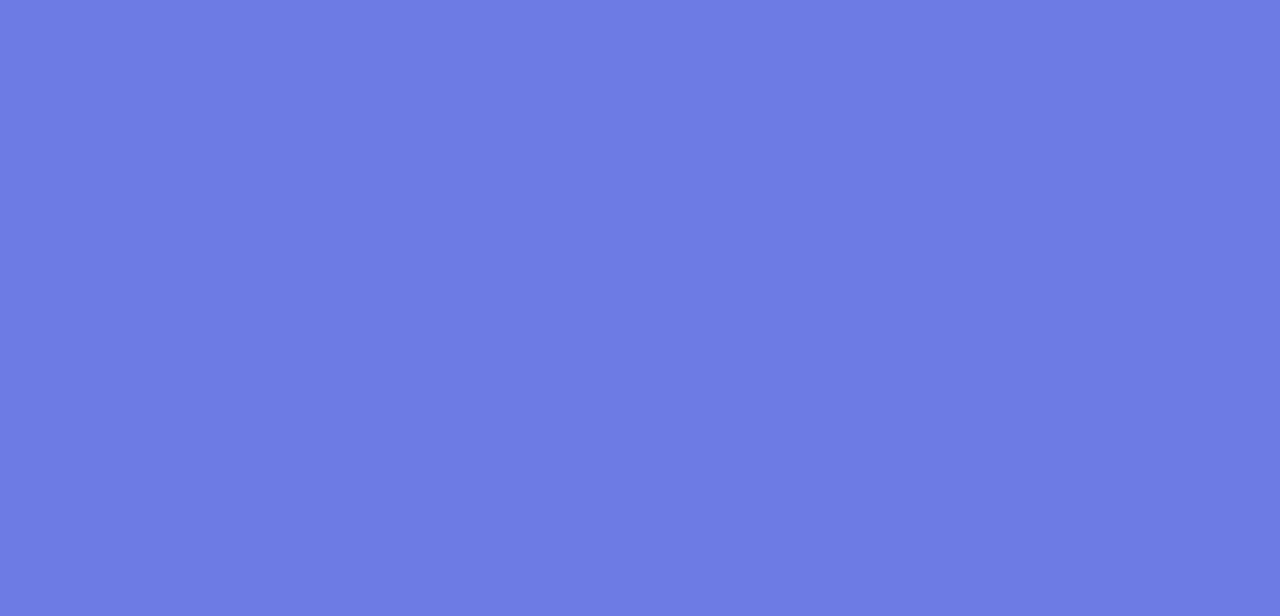
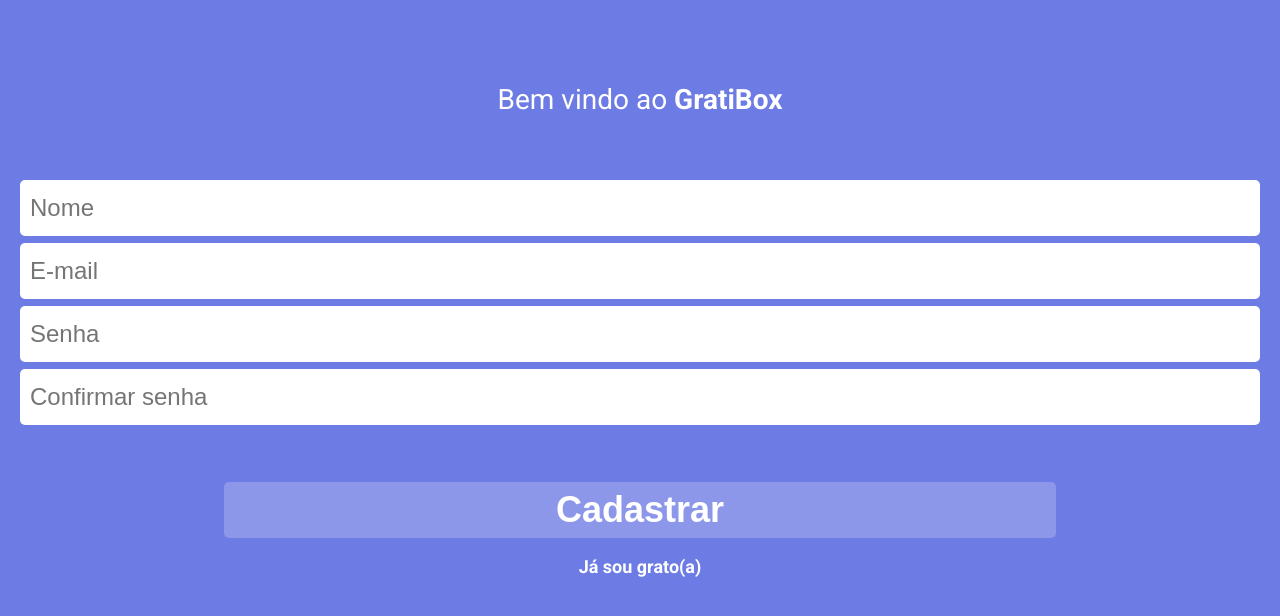
Before and after one commit to leoguzi/gratibox-front, a React (Create React App) app: page /signup in a window 1280 px wide. Before the commit this address had no page. Shown: the top 616 px of the page. Built offline with nearby package versions, Linux system fonts and the light colour scheme.

Commit message:
implemeted the whitout signature page layout

```diff
--- a/src/App.js
+++ b/src/App.js
@@ -2,6 +2,8 @@
 import { GlobalStyle } from './globalStyles';
 import Login from './pages/Login';
 import Main from './pages/Main';
+import SignUp from './pages/SignUp';
+import Signature from './pages/Signature';
 
 export default function App() {
   return (
@@ -10,6 +12,8 @@
       <Routes>
         <Route path='/' element={<Main />} />
         <Route path='/login' element={<Login />} />
+        <Route path='/signup' element={<SignUp />} />
+        <Route path='/signature' element={<Signature />} />
       </Routes>
     </BrowserRouter>
   );
--- a/src/common/commonStyles.js
+++ b/src/common/commonStyles.js
@@ -9,7 +9,7 @@
   justify-content: space-around;
   margin-top: 20px;
   padding: 10px 40px;
-  height: 25vh;
+  height: 20vh;
   h1,
   h2 {
     text-align: center;
@@ -26,7 +26,7 @@
   height: 40px;
   padding: 0 30px;
   margin-bottom: 20px;
-  background-color: ${colors.color0};
+  background-color: ${colors.color6};
   border: none;
   border-radius: 5px;
   font-weight: bold;
--- a/src/pages/Login.js
+++ b/src/pages/Login.js
@@ -38,12 +38,12 @@
           }
         />
         {invalidFormFields.email && (
-          <FormErrorMessage>Email não cadastrado!</FormErrorMessage>
+          <FormErrorMessage>E-mail não cadastrado!</FormErrorMessage>
         )}
         <StyledInput
           required
           type='password'
-          placeholder='Password'
+          placeholder='Senha'
           invalid={invalidFormFields.password}
           onChange={(e) =>
             setFormFields({ ...formFields, password: e.target.value })
@@ -57,7 +57,7 @@
           <BigButton type='submit'>
             <span>Login</span>
           </BigButton>
-          <StyledLink to='/registration'>Ainda não sou grato(a)</StyledLink>
+          <StyledLink to='/signup'>Ainda não sou grato(a)</StyledLink>
         </ButtoContainer>
       </StyledForm>
     </>
--- /dev/null
+++ b/src/pages/SignUp.js
@@ -0,0 +1,112 @@
+import { useState } from 'react';
+import styled from 'styled-components';
+
+import {
+  TitleContainer,
+  StyledLink,
+  StyledForm,
+  StyledInput,
+  BigButton,
+  FormErrorMessage,
+} from '../common/commonStyles';
+
+export default function SignUp() {
+  const [formFields, setFormFields] = useState({
+    name: '',
+    email: '',
+    password: '',
+    passwordCheck: '',
+  });
+  const [invalidFormFields, setInvalidFormFields] = useState({
+    name: false,
+    email: false,
+    password: false,
+    passwordCheck: false,
+  });
+  function handleSignUp(e) {
+    e.preventDefault();
+    if (formFields.password !== formFields.passwordCheck) {
+      setInvalidFormFields({ ...invalidFormFields, passwordCheck: true });
+    }
+  }
+  return (
+    <>
+      <TitleContainer>
+        <h1>
+          Bem vindo ao <strong>GratiBox</strong>
+        </h1>
+      </TitleContainer>
+      <StyledForm type='submit' onSubmit={(e) => handleSignUp(e)}>
+        <StyledInput
+          required
+          type='text'
+          placeholder='Nome'
+          invalid={invalidFormFields.name}
+          onChange={(e) => {
+            setFormFields({ ...formFields, name: e.target.value });
+            setInvalidFormFields({ ...invalidFormFields, name: false });
+          }}
+        />
+        {invalidFormFields.name && (
+          <FormErrorMessage>Digite seu nome!</FormErrorMessage>
+        )}
+        <StyledInput
+          required
+          type='email'
+          placeholder='E-mail'
+          invalid={invalidFormFields.email}
+          onChange={(e) => {
+            setFormFields({ ...formFields, email: e.target.value });
+            setInvalidFormFields({ ...invalidFormFields, email: false });
+          }}
+        />
+        {invalidFormFields.email && (
+          <FormErrorMessage>E-mail já cadastrado!</FormErrorMessage>
+        )}
+        <StyledInput
+          required
+          type='password'
+          placeholder='Senha'
+          invalid={invalidFormFields.password}
+          onChange={(e) => {
+            setFormFields({ ...formFields, password: e.target.value });
+            setInvalidFormFields({ ...invalidFormFields, senha: false });
+          }}
+        />
+        {invalidFormFields.password && (
+          <FormErrorMessage>Informe uma senha!</FormErrorMessage>
+        )}
+        <StyledInput
+          required
+          type='password'
+          placeholder='Confirmar senha'
+          invalid={invalidFormFields.passwordCheck}
+          onChange={(e) => {
+            setFormFields({ ...formFields, passwordCheck: e.target.value });
+            setInvalidFormFields({
+              ...invalidFormFields,
+              passwordCheck: false,
+            });
+          }}
+        />
+        {invalidFormFields.passwordCheck && (
+          <FormErrorMessage>Senha não confere!</FormErrorMessage>
+        )}
+        <ButtoContainer>
+          <BigButton type='submit'>
+            <span>Cadastrar</span>
+          </BigButton>
+          <StyledLink to='/login'>Já sou grato(a)</StyledLink>
+        </ButtoContainer>
+      </StyledForm>
+    </>
+  );
+}
+
+const ButtoContainer = styled.div`
+  width: 65vw;
+  margin-top: 50px;
+  display: flex;
+  flex-direction: column;
+  align-items: center;
+`;
--- /dev/null
+++ b/src/pages/Signature.js
@@ -0,0 +1,65 @@
+import styled from 'styled-components';
+import { useEffect, useState } from 'react';
+import { colors } from '../globalStyles';
+import { SmallButton, TitleContainer } from '../common/commonStyles';
+import weeklyImage from '../assets/image04.jpg';
+import MonthlyImage from '../assets/image02.jpg';
+
+export default function Signature() {
+  const [user, setUser] = useState({});
+  useEffect(() => {
+    setUser({ signature: false });
+  }, []);
+  return (
+    <>
+      <TitleContainer>
+        <h1>Bom te ver por aqui, @user</h1>
+        <h2>
+          {user.signature
+            ? '"Agradecer é a arte de atrair coisas boas"'
+            : 'Você ainda não assinou nenhum plano, que tal começar agora?'}
+        </h2>
+      </TitleContainer>
+      <SignatureCard>
+        <img src={weeklyImage} alt='Imagem do plano semanal.' />
+        <span>
+          Você recebe um box por semana. Ideal para quem quer exercer a gratidão
+          todos os dias.
+        </span>
+        <SmallButton>Assinar</SmallButton>
+      </SignatureCard>
+      <SignatureCard>
+        <img src={MonthlyImage} alt='Imagem do plano semanal.' />
+        <span>
+          Você recebe um box por mês. <br />
+          <br />
+          Ideal para quem está começando agora.
+        </span>
+        <SmallButton>Assinar</SmallButton>
+      </SignatureCard>
+    </>
+  );
+}
+
+const SignatureCard = styled.div`
+  display: flex;
+  flex-direction: column;
+  align-items: center;
+  background-color: ${colors.color3};
+  padding: 0 20px 0 20px;
+  margin: 10px;
+  border-radius: 10px;
+  margin-bottom: 50px;
+  img {
+    display: block;
+    width: 100%;
+    border-radius: 10px;
+    object-fit: cover;
+  }
+  span {
+    color: ${colors.color0};
+    font-weight: bold;
+    font-size: 18px;
+    margin-bottom: 20px;
+  }
+`;
```
